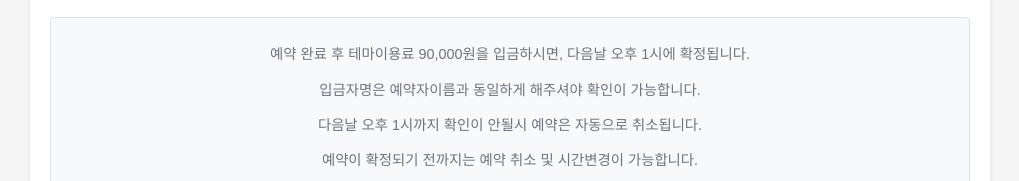
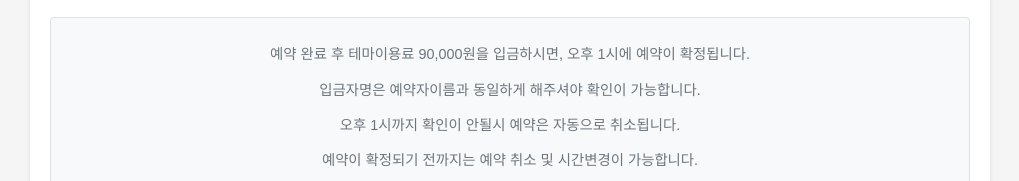
Before and after one commit to lucian1213/reservation, a plain HTML site: page index.html in a window 1280 px wide. Shown: the part 426-607 px from the top of the page, without its empty margins (130-1149 px from the left). Drawn offline with Linux system fonts and the light colour scheme.

Commit message:
Update index.html

```diff
--- a/index.html
+++ b/index.html
@@ -291,9 +291,9 @@
     </div>
 
                             <div class="reservation-notice">
-                <p>예약 완료 후 테마이용료 90,000원을 입금하시면, 다음날 오후 1시에 확정됩니다.</p>
+                <p>예약 완료 후 테마이용료 90,000원을 입금하시면, 오후 1시에 예약이 확정됩니다.</p>
                 <p>입금자명은 예약자이름과 동일하게 해주셔야 확인이 가능합니다.</p>
-                <p>다음날 오후 1시까지 확인이 안될시 예약은 자동으로 취소됩니다.</p>
+                <p>오후 1시까지 확인이 안될시 예약은 자동으로 취소됩니다.</p>
                 <p>예약이 확정되기 전까지는 예약 취소 및 시간변경이 가능합니다.</p>
                 <p>입금 계좌: 우리은행 1002533722161</p>
                 <p>예금주명 : 이기민</p>
```
